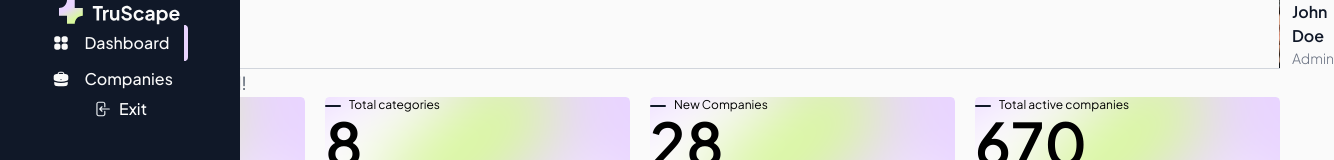
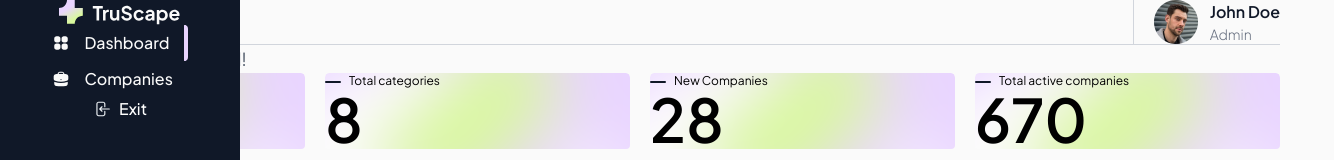
Before and after one commit to SSSerg05/goit-nextjs-hw-01, a Next.js app: page /dashboard in a window 1280 px wide. Shown: the top 160 px of the page, 1334 px wide, since content can reach past the window. Built offline with nearby package versions, Linux system fonts and the light colour scheme.

Commit message:
fix header

```diff
--- a/src/app/components/header.tsx
+++ b/src/app/components/header.tsx
@@ -11,8 +11,10 @@ export default function Header({ children }: HeaderProps) {
       <h1 className="flex-1 text-3xl font-semi-bold text-gray-900">
         {children}
       </h1>
-      <div className="w-px self-stretch bg-gray-300">
-        <div className="flex gap-3">
+
+      <div className="w-px self-stretch bg-gray-300" />
+
+      <div className="flex gap-3 items-center">
         <Image
           src="/images/avatar.png"
           alt="avatar"
@@ -24,7 +26,6 @@ export default function Header({ children }: HeaderProps) {
           <p className="text-sm font-light text-gray-500">Admin</p>
         </div>
       </div>
-      </div>
     </header>
   );
 }
--- a/src/app/components/search-input.tsx
+++ b/src/app/components/search-input.tsx
@@ -21,7 +21,7 @@ export default function SearchInput({
       />
       <button
         type="button"
-        className="absolute top-0 right-0 p-3"
+        className="absolute top-3 right-2 p-3"
         onClick={onSearchClick}
       >
         <Image
```
Lines whose indentation alone changed are shown as unchanged.
